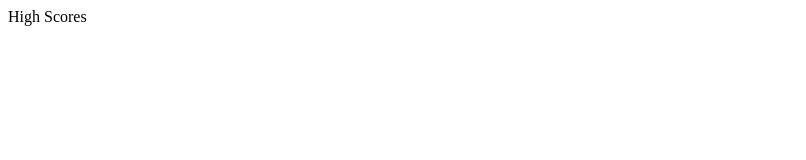
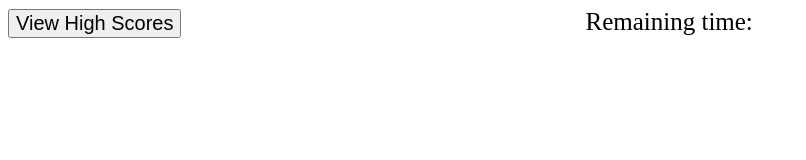
Before and after one commit to reiwolfson/Coding_Quiz, a plain HTML site: page index.html in a window 1280 px wide. Shown: the whole page, without its empty margins (0-806 px from the left). Drawn offline with Linux system fonts and the light colour scheme.

Commit message:
View High Scores button created. Countdown placeholder established.

```diff
--- a/assets/styles.css
+++ b/assets/styles.css
@@ -0,0 +1,11 @@
+
+#button1 {
+    font-size: 20px;
+    display: inline;
+}
+
+#time {
+    font-size: 25px;
+    display: inline;
+    padding-left: 400px;
+}
--- a/index.html
+++ b/index.html
@@ -9,7 +9,10 @@
 </head>
 
 <body>
-    <header>High Scores</header>
+<header>
+    <button id="button1"> View High Scores</button>
+    <div id="time">Remaining time:</div>
+</header>
 
 
 </body>
```
